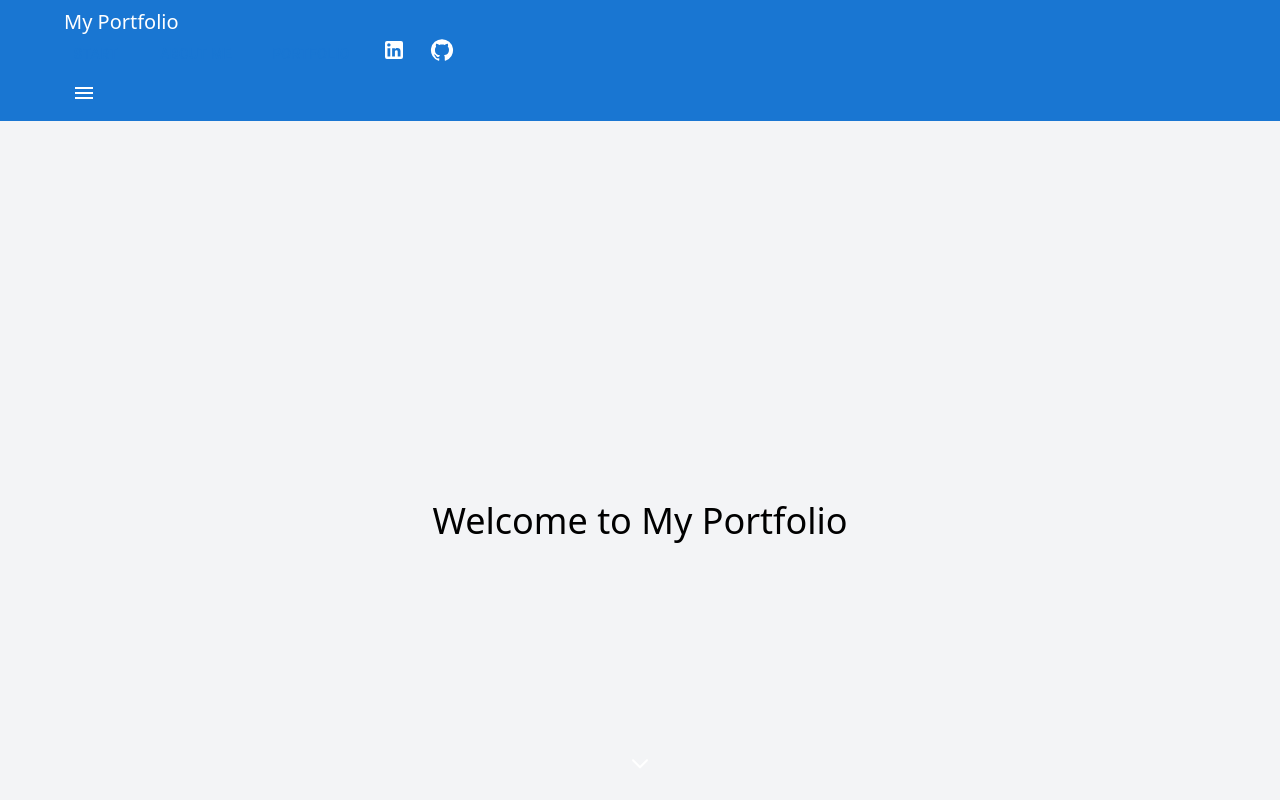
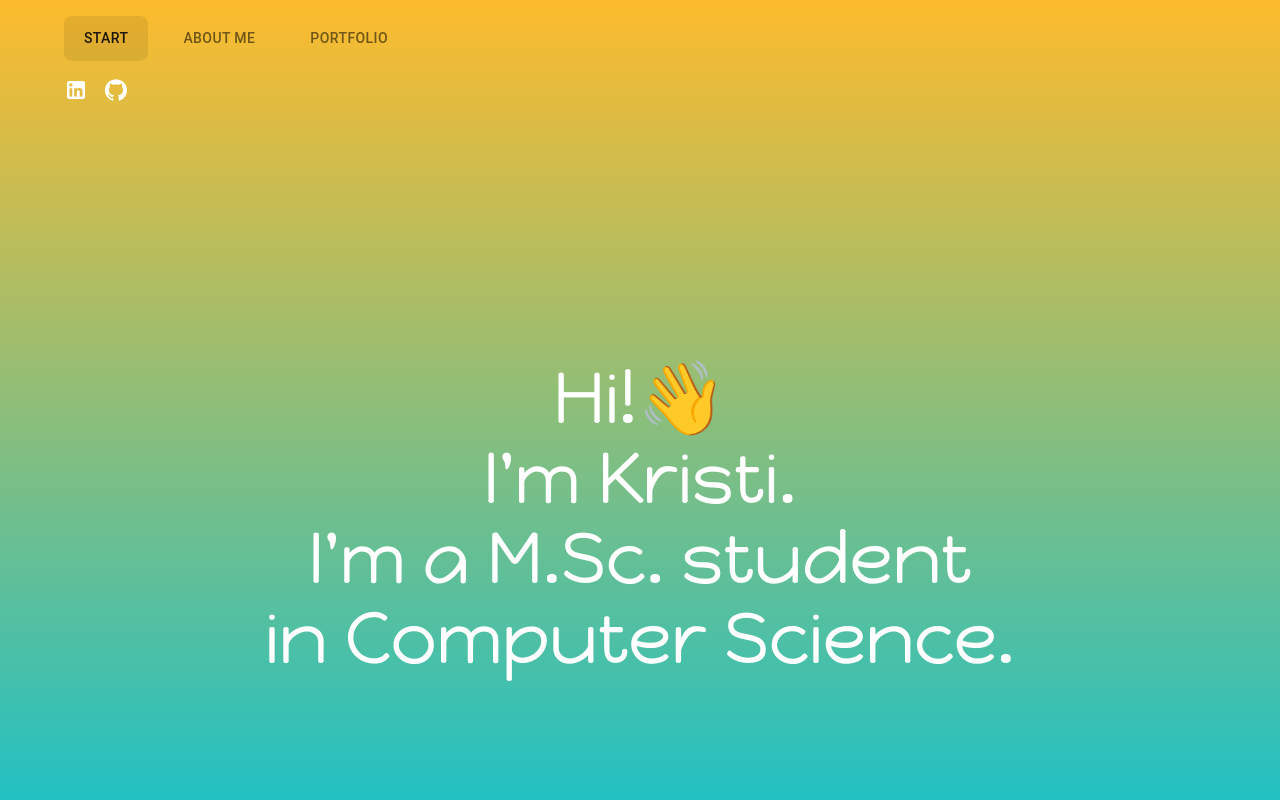
Before and after one commit to KristiF/personal-site, a Next.js app: page / in a window 1280 px wide. Shown: the top 800 px of the page. Built offline with nearby package versions, Linux system fonts and the light colour scheme.

Commit message:
Updated the navbar

```diff
--- a/app/_components/Navbar.tsx
+++ b/app/_components/Navbar.tsx
@@ -1,61 +1,86 @@
 "use client";
 
-import { FC } from "react";
+import { FC, useState, useEffect } from "react";
 import {
     AppBar,
-    Button,
     Container,
-    IconButton,
-    Drawer,
-    List,
-    ListItem,
+    ToggleButton,
+    ToggleButtonGroup,
 } from "@mui/material";
 import LinkedInIcon from "@mui/icons-material/LinkedIn";
 import GitHubIcon from "@mui/icons-material/GitHub";
-import MenuIcon from "@mui/icons-material/Menu";
-import { useState } from "react";
 
 interface NavbarProps {
     className?: string;
 }
 
 const Navbar: FC<NavbarProps> = ({ className }) => {
-    const [isDrawerOpen, setDrawerOpen] = useState(false);
+    const [scrolled, setScrolled] = useState(false);
+    const [currentPage, setCurrentPage] = useState("start");
 
     const links = [
-        { href: "#start", text: "Start" },
-        { href: "#about", text: "About Me" },
-        { href: "#portfolio", text: "Portfolio" },
+        { href: "start", text: "Start" },
+        { href: "about", text: "About Me" },
+        { href: "portfolio", text: "Portfolio" },
     ];
 
-    const handleScroll = (href: string) => {
-        setDrawerOpen(false);
-        const element = document.querySelector(href);
-        if (element) {
-            element.scrollIntoView({ behavior: "smooth" });
-        }
+    useEffect(() => {
+        const handleScrollChange = () => {
+            const scrollY = window.scrollY;
+            const pageHeight =
+                document.documentElement.scrollHeight - window.innerHeight;
+            setScrolled(scrollY > pageHeight * 0.2);
+        };
+
+        window.addEventListener("scroll", handleScrollChange);
+        return () => window.removeEventListener("scroll", handleScrollChange);
+    }, []);
+
+    const handlePageChange = (page: string) => {
+        setCurrentPage(page);
+        // In the future, replace with page navigation logic (e.g., React Router)
     };
 
     return (
-        <>
-            {/* Top Navbar */}
         <AppBar
             position="sticky"
             elevation={0}
-                className={"bg-inherit " + className}
+            style={{
+                backgroundColor: scrolled ? "#4FC0A4" : "transparent",
+                transition: "background-color 0.3s ease-in-out",
+            }}
+            className={className}
         >
-                <Container className="flex justify-between items-center py-2">
-                    <div className="text-white text-xl">My Portfolio</div>
-                    <div className="hidden md:flex gap-6">
+            <Container className="flex flex-col items-center py-4">
+                {/* Centered Toggle Buttons */}
+                <ToggleButtonGroup
+                    value={currentPage}
+                    exclusive
+                    onChange={(e, value) => handlePageChange(value)}
+                    className="flex gap-4"
+                >
                     {links.map((link) => (
-                            <Button
+                        <ToggleButton
                             key={link.href}
-                                onClick={() => handleScroll(link.href)}
-                                className="text-white text-lg"
+                            value={link.href}
+                            className={`text-lg md:text-base sm:text-sm text-white ${
+                                currentPage === link.href
+                                    ? "bg-white text-black"
+                                    : ""
+                            }`}
+                            style={{
+                                border: "none",
+                                padding: "10px 20px",
+                                borderRadius: "8px",
+                            }}
                         >
                             {link.text}
-                            </Button>
+                        </ToggleButton>
                     ))}
+                </ToggleButtonGroup>
+
+                {/* Social Links */}
+                <div className="flex gap-4 mt-4">
                     <a
                         href="https://www.linkedin.com/in/kristi-francis-88753397/"
                         target="_blank"
@@ -71,55 +96,8 @@
                         <GitHubIcon className="text-white" />
                     </a>
                 </div>
-                    <IconButton
-                        edge="end"
-                        color="inherit"
-                        aria-label="menu"
-                        onClick={() => setDrawerOpen(true)}
-                        className="md:hidden"
-                    >
-                        <MenuIcon />
-                    </IconButton>
             </Container>
         </AppBar>
-
-            {/* Mobile Drawer */}
-            <Drawer
-                anchor="right"
-                open={isDrawerOpen}
-                onClose={() => setDrawerOpen(false)}
-            >
-                <List>
-                    {links.map((link) => (
-                        <ListItem
-                            button
-                            key={link.href}
-                            onClick={() => handleScroll(link.href)}
-                        >
-                            {link.text}
-                        </ListItem>
-                    ))}
-                    <ListItem>
-                        <a
-                            href="https://www.linkedin.com/in/kristi-francis-88753397/"
-                            target="_blank"
-                            rel="noopener noreferrer"
-                        >
-                            <LinkedInIcon />
-                        </a>
-                    </ListItem>
-                    <ListItem>
-                        <a
-                            href="https://github.com/KristiF/"
-                            target="_blank"
-                            rel="noopener noreferrer"
-                        >
-                            <GitHubIcon />
-                        </a>
-                    </ListItem>
-                </List>
-            </Drawer>
-        </>
     );
 };
 
--- a/app/layout.tsx
+++ b/app/layout.tsx
@@ -3,6 +3,7 @@
 import Navbar from "@/components/Navbar";
 import Head from "next/head";
 import { Drawer } from "@mui/material";
+
 export const metadata: Metadata = {
     title: "Kristi Francis - Software Engineer",
     icons: {
--- a/app/page.tsx
+++ b/app/page.tsx
@@ -1,19 +1,34 @@
 "use client";
-
 import ProfileCard from "@/components/ProfileCard";
 import Intro from "@/components/Intro";
 import FlashingArrow from "@/components/FlashingArrow";
 import PortfolioItem from "@/components/PortfolioItem";
+import localFont from "next/font/local";
+
+const happy = localFont({
+    src: "../HappyMonkey-Regular.ttf",
+    variable: "--font-happy", // Make sure to set the variable name
+});
 
 export default function Home() {
     return (
-        <main>
+        <main className={`${happy.variable} font-happy`}>
             <section
                 id="start"
-                className="min-h-screen flex items-center justify-center bg-gray-100"
+                className="min-h-screen flex flex-col items-center justify-center gap-2 text-center"
             >
-                <h1 className="text-4xl">Welcome to My Portfolio</h1>
-                <FlashingArrow />
+                <h1 className="sm:text-7xl text-4xl font-happy text-white">
+                    Hi!👋
+                </h1>
+                <h1 className="sm:text-7xl text-4xl font-happy text-white">
+                    I'm Kristi.
+                </h1>
+                <h1 className="sm:text-7xl text-4xl font-happy text-white">
+                    I'm a M.Sc. student
+                </h1>
+                <h1 className="sm:text-7xl text-4xl font-happy text-white">
+                    in Computer Science.
+                </h1>
             </section>
 
             <section
```
Lines whose indentation alone changed are shown as unchanged.
